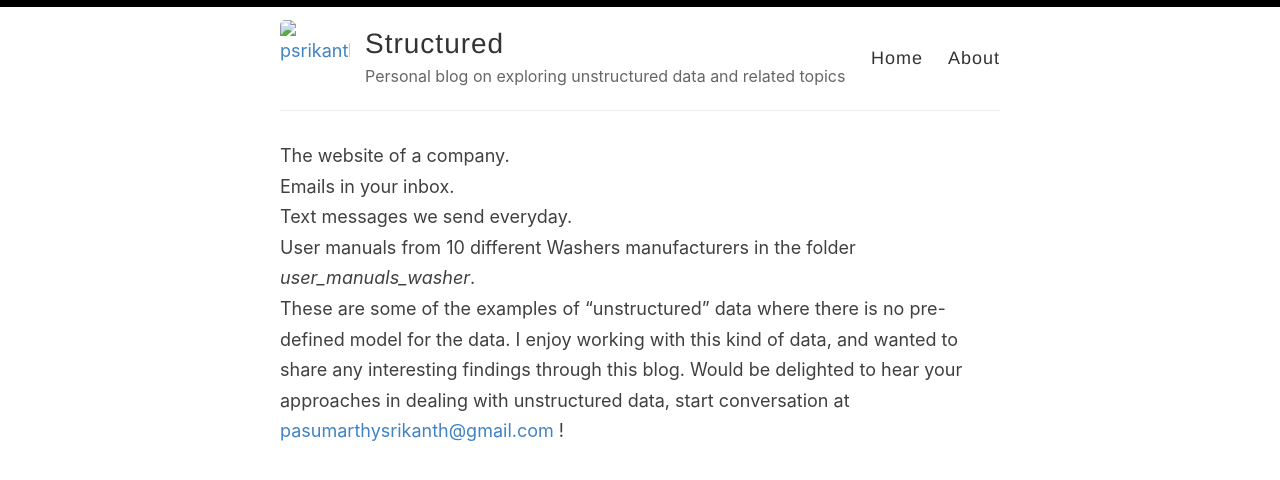
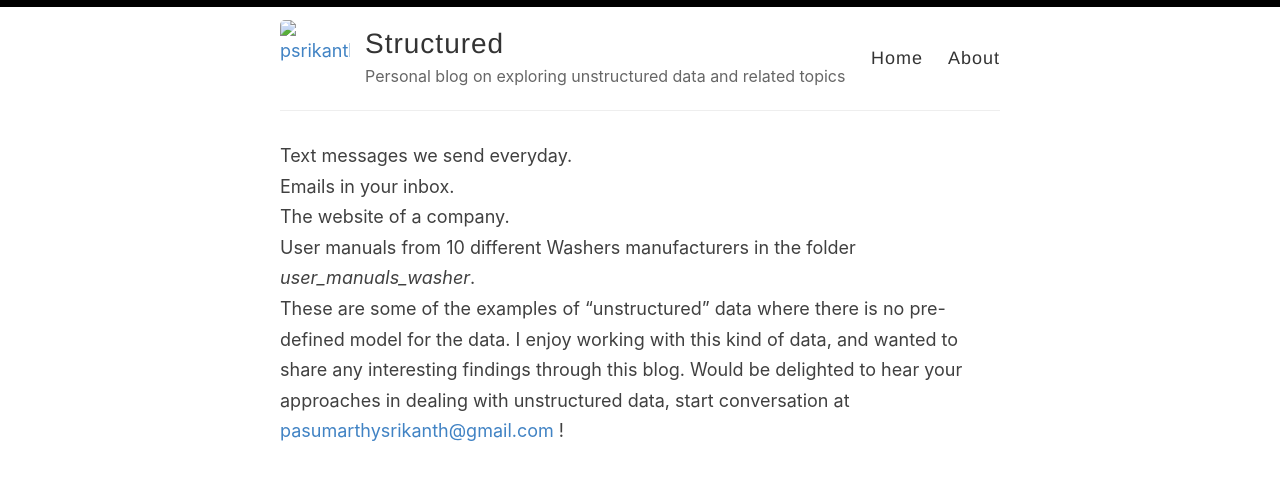
Before and after one commit to psrikanthm/psrikanthm.github.io, a Jekyll site: the page built from _pages/about.md, in a window 1280 px wide, cut to the strip 0-488 px from the top of the page. Shown: the top 480 px of the strip. Built offline with Jekyll 4.4.1, drawn with Linux system fonts in a browser that asks for light colours.

Commit message:
reorder examples

```diff
--- a/_pages/about.md
+++ b/_pages/about.md
@@ -3,9 +3,9 @@ layout: page
 permalink: /about/
 ---
 
+Text messages we send everyday.
+Emails in your inbox.
 The website of a company.
-Emails in your inbox.
-Text messages we send everyday.
 User manuals from 10 different Washers manufacturers in the folder *user_manuals_washer*.
 These are some of the examples of "unstructured" data where there is no pre-defined model for the data.
 I enjoy working with this kind of data, and wanted to share any interesting findings through this blog.
```
